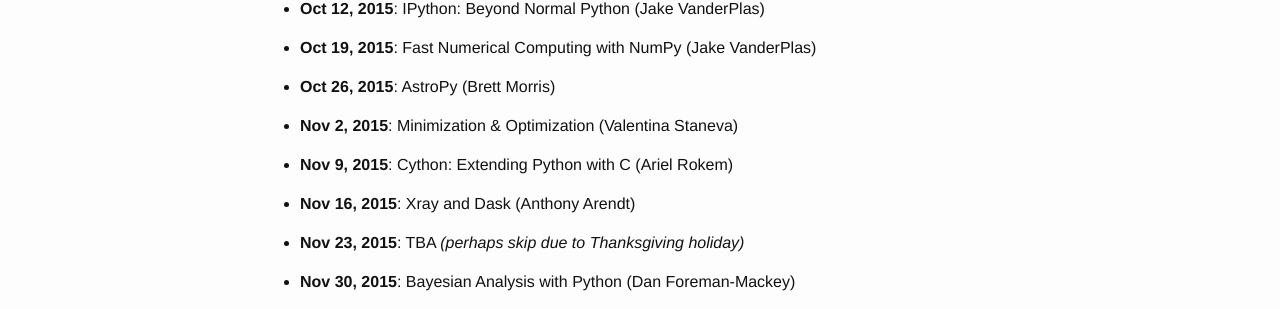
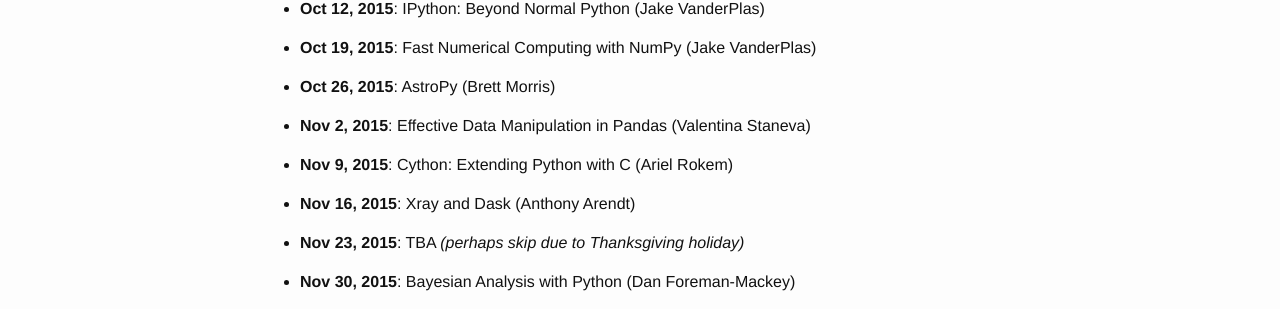
Before and after one commit to uwescience/python-seminar-2015, a Jekyll site: the page built from seminar.md, in a window 1280 px wide. Shown: the part 482-791 px from the top of the page. Built offline with Jekyll 4.4.1, drawn with Linux system fonts in a browser that asks for light colours.

Commit message:
change Valentina seminar topic

```diff
--- a/seminar.md
+++ b/seminar.md
@@ -24,7 +24,7 @@
 
 - **Oct 26, 2015**: AstroPy (Brett Morris)
 
-- **Nov 2, 2015**: Minimization & Optimization (Valentina Staneva)
+- **Nov 2, 2015**: Effective Data Manipulation in Pandas (Valentina Staneva)
 
 - **Nov 9, 2015**: Cython: Extending Python with C (Ariel Rokem)
 
```
